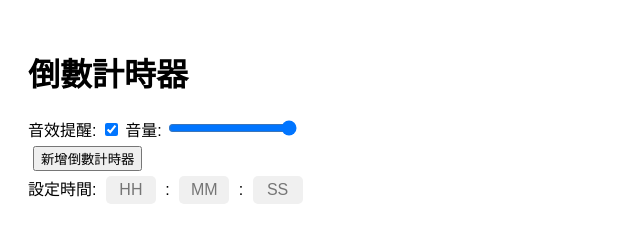
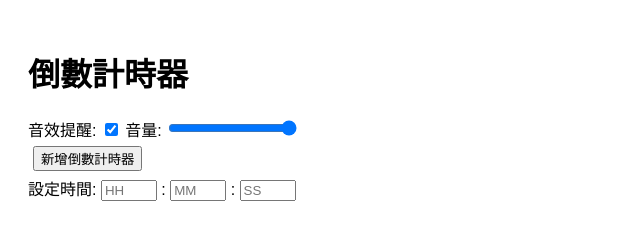
Before and after one commit to l42052004/l42052004.github.io, a plain HTML site: page index.html in a window 1280 px wide. Shown: the whole page, without its empty margins (0-640 px from the left). Drawn offline with Linux system fonts and the light colour scheme.

Commit message:
Update index.html

```diff
--- a/index.html
+++ b/index.html
@@ -4,7 +4,7 @@
   <meta charset="UTF-8">
   <meta name="viewport" content="width=device-width, initial-scale=1.0">
   <title>倒數計時器</title>
-  <link rel="stylesheet" href="css/countdown.css">
+  <link rel="stylesheet" href="css/timer.css">
   <style>
     body { font-family: Arial, sans-serif; padding: 20px; }
     .timer { border: 1px solid #ccc; padding: 10px; margin: 10px 0; }
```
